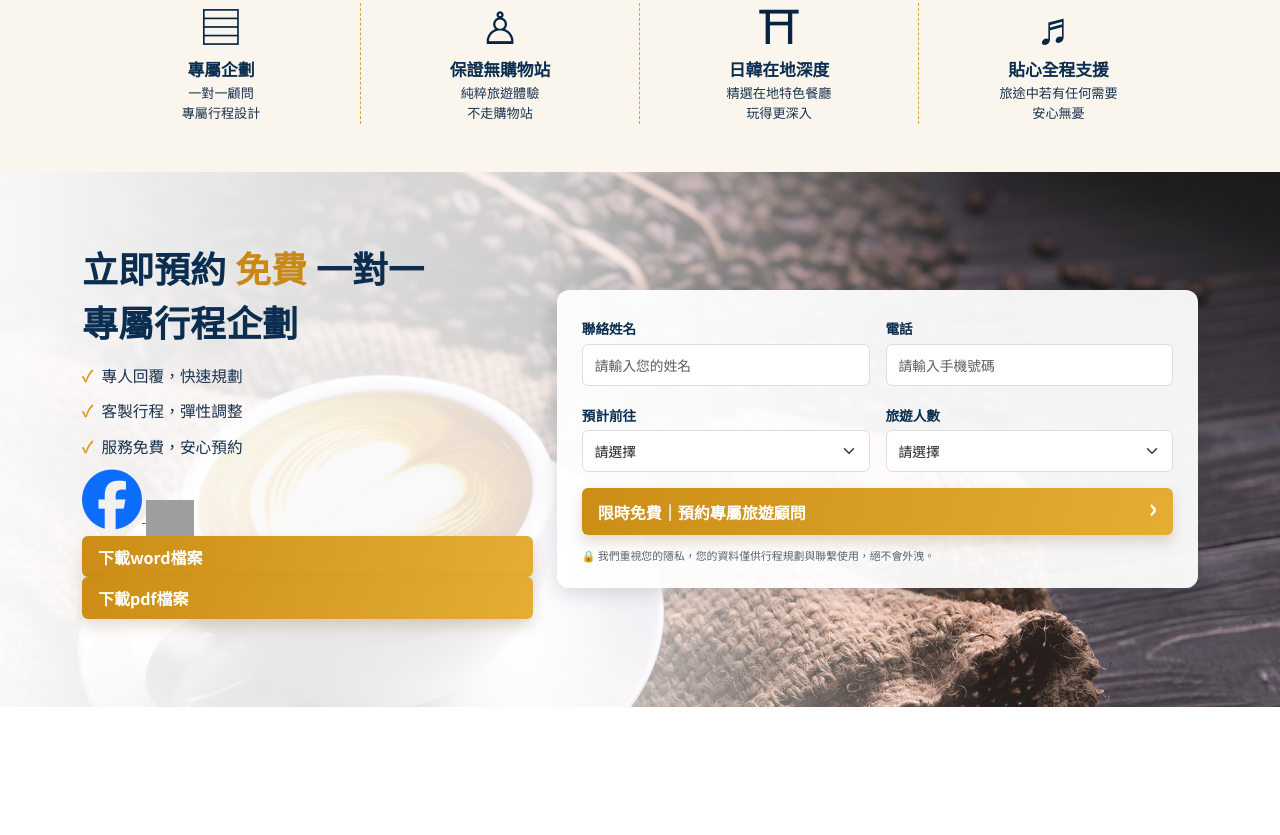
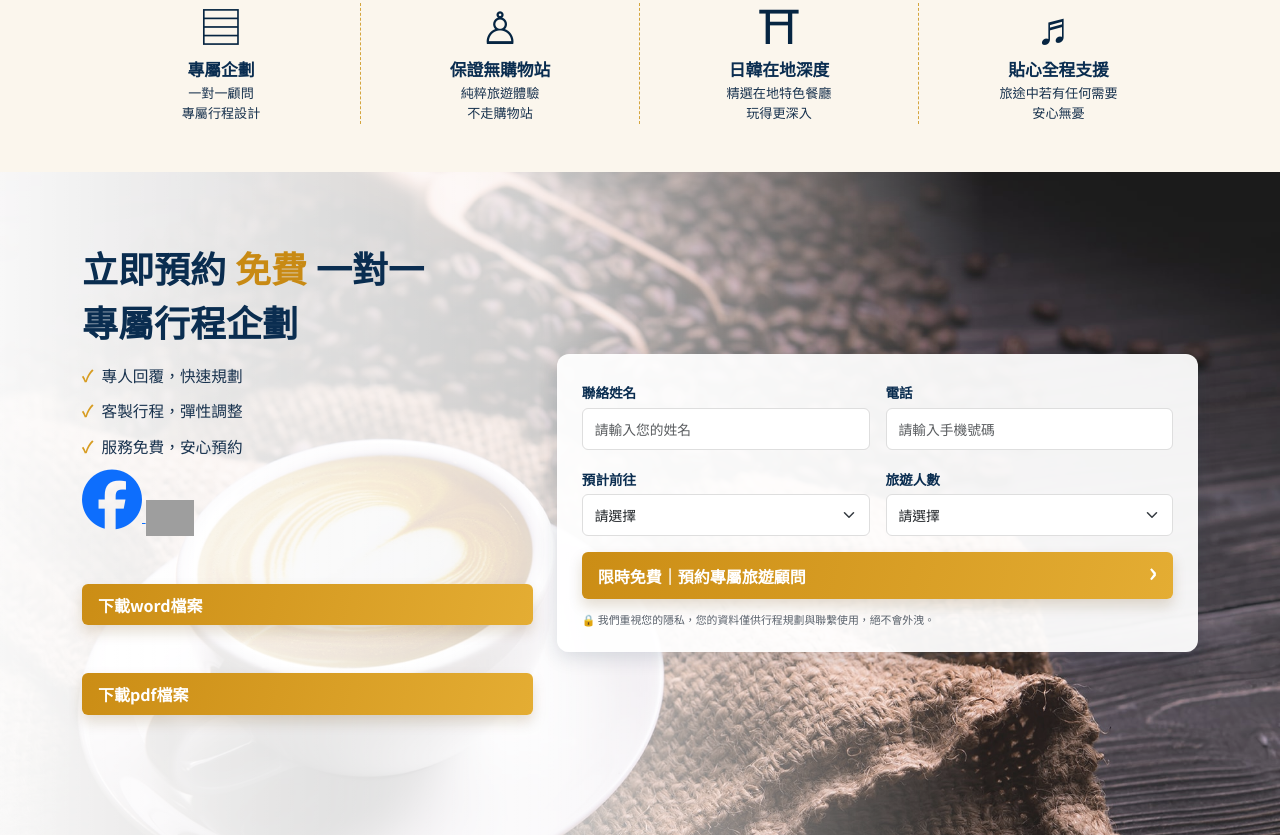
Before and after one commit to breathtiger/taipeitravel202611, a plain HTML site: page index.html in a window 1280 px wide. Shown: the part 2028-2863 px from the top of the page. Before the commit the page ends 2735 px from the top, so only its background shows below. Drawn offline with Linux system fonts and the light colour scheme; grey boxes are pictures that could not be loaded.

Commit message:
修改按鈕間距

```diff
--- a/index.html
+++ b/index.html
@@ -59,8 +59,8 @@
               <a href="https://lin.ee/TCoJVpM" target="_blank">
                 <img src="https://scdn.line-apps.com/n/line_add_friends/btn/zh-Hant.png" alt="加入好友" height="36" border="0">
               </a>
-              <a href="img/檔案下載測試.docx" class="btn btn-gold btn-card" target="_blank">下載word檔案</a>
-              <a href="img/檔案下載測試.pdf" class="btn btn-gold btn-card" target="_blank">下載pdf檔案</a>
+              <a href="img/檔案下載測試.docx" class="btn btn-gold btn-card mt-5 mb-5" target="_blank">下載word檔案</a>
+              <a href="img/檔案下載測試.pdf" class="btn btn-gold btn-card mt-5 mb-5" target="_blank">下載pdf檔案</a>
             </ul>
           </div>
           <div class="col-lg-7">
```
